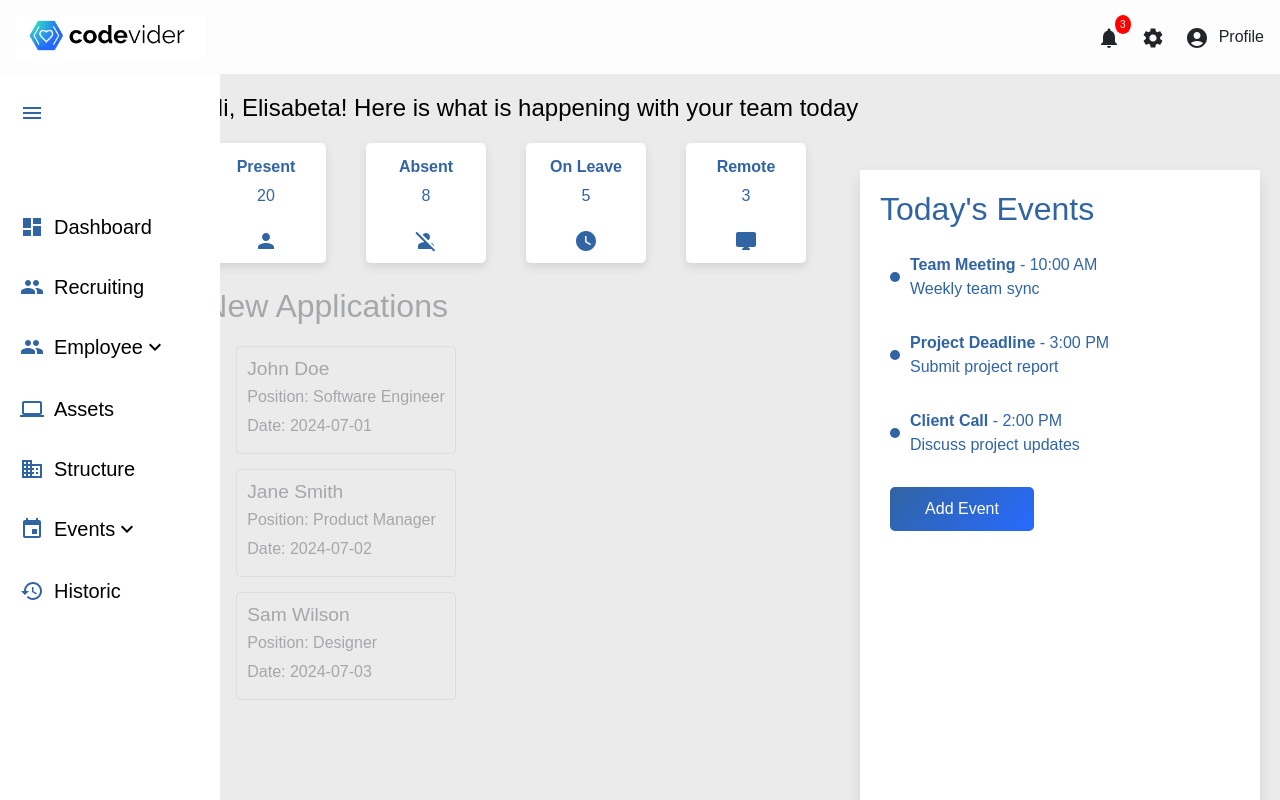
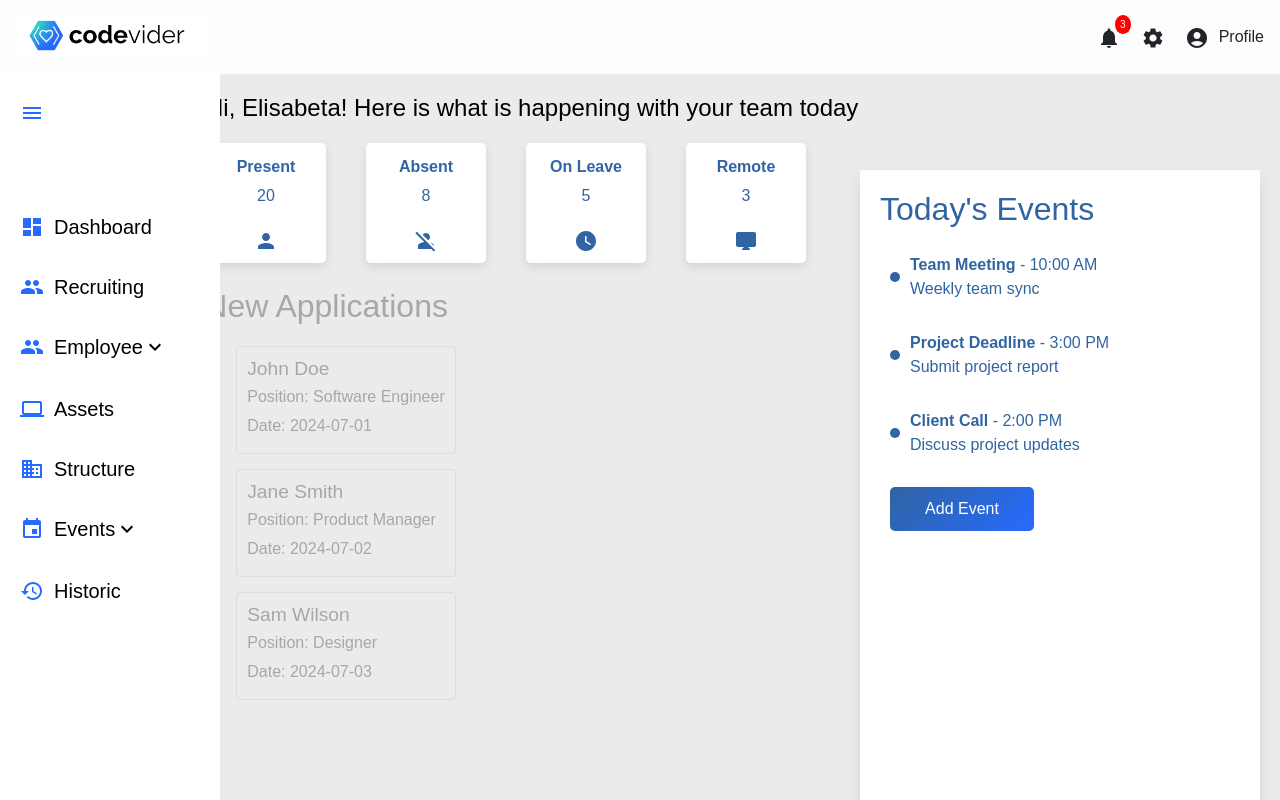
Before and after one commit to v4sj4n/hr-software-FE-exypnos, a React (Vite) app: page /dashboard in a window 1280 px wide. Shown: the top 800 px of the page. Built offline with nearby package versions, Linux system fonts and the light colour scheme.

Commit message:
final changes on sidebar

```diff
--- a/src/Components/sidebar.module.css
+++ b/src/Components/sidebar.module.css
@@ -3,7 +3,7 @@
   top: 90px;
   left: 10px;
   background: transparent;
-  color: #3164a2;
+  color: #276AFF;
   border: none;
   padding: 10px;
   border-radius: 5px;
@@ -110,7 +110,7 @@ width: 80%;
 
 .icon {
   margin-right: 10px;
-  color: #3164a2;
+  color: #276AFF;
   font-size: larger;
 }
 
```
